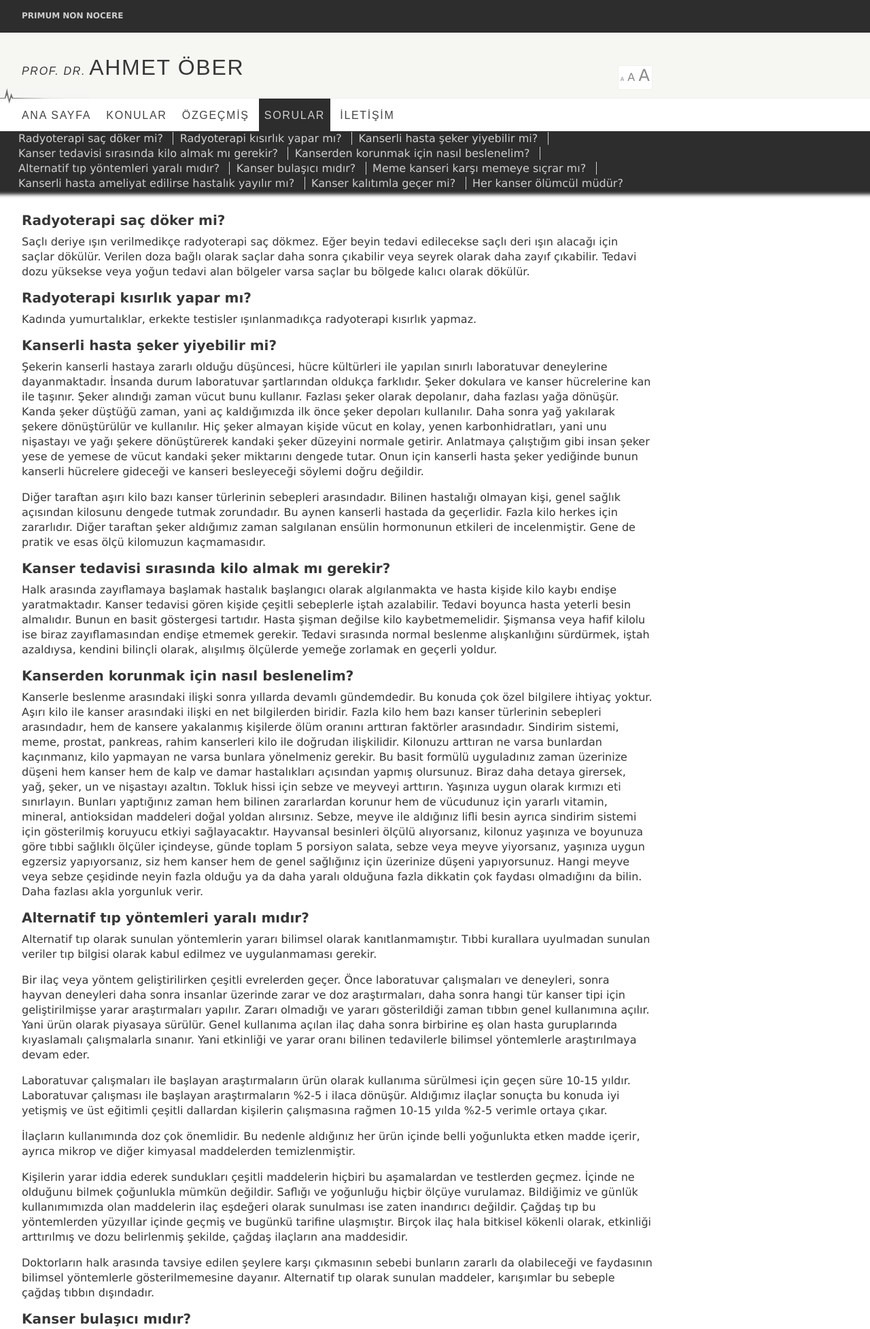
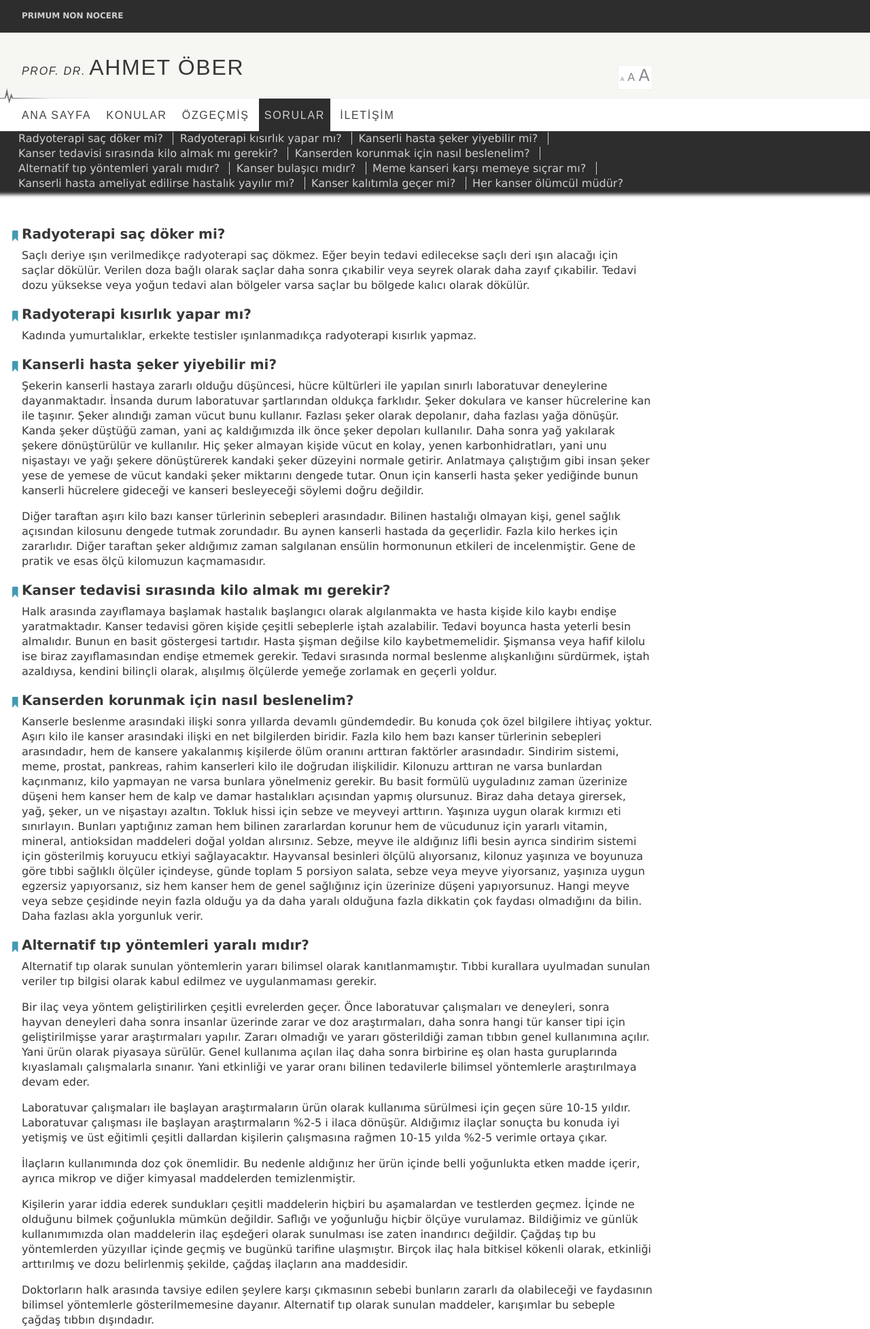
Before and after one commit to selimober/ao, a Python web app: template templates/sorular.html in a window 1280 px wide. Shown: the top 1955 px of the page at 68% size. Run offline with Jinja, Linux system fonts and the light colour scheme; the template is opened without the code that fills it, so the values that code supplies are empty; style sheets or scripts are compiled from the project's sources; some libraries are stand-ins or nearby versions.

Commit message:
Added bg image to headers in FAQ

```diff
--- a/ahmetober/static/css/sorular.less
+++ b/ahmetober/static/css/sorular.less
@@ -18,3 +18,11 @@
 #subMenuBar {
     height: 88px !important;
 }
+
+h3 {
+    margin-left: @unit_containerMarginLeft * -1;
+    padding-left: @unit_containerMarginLeft;
+    margin-bottom: 0.5em;
+    margin-top: 1em;
+    background: url("/static/img/bookmark.jpg") no-repeat 1.25em 0.3em;
+}
```
